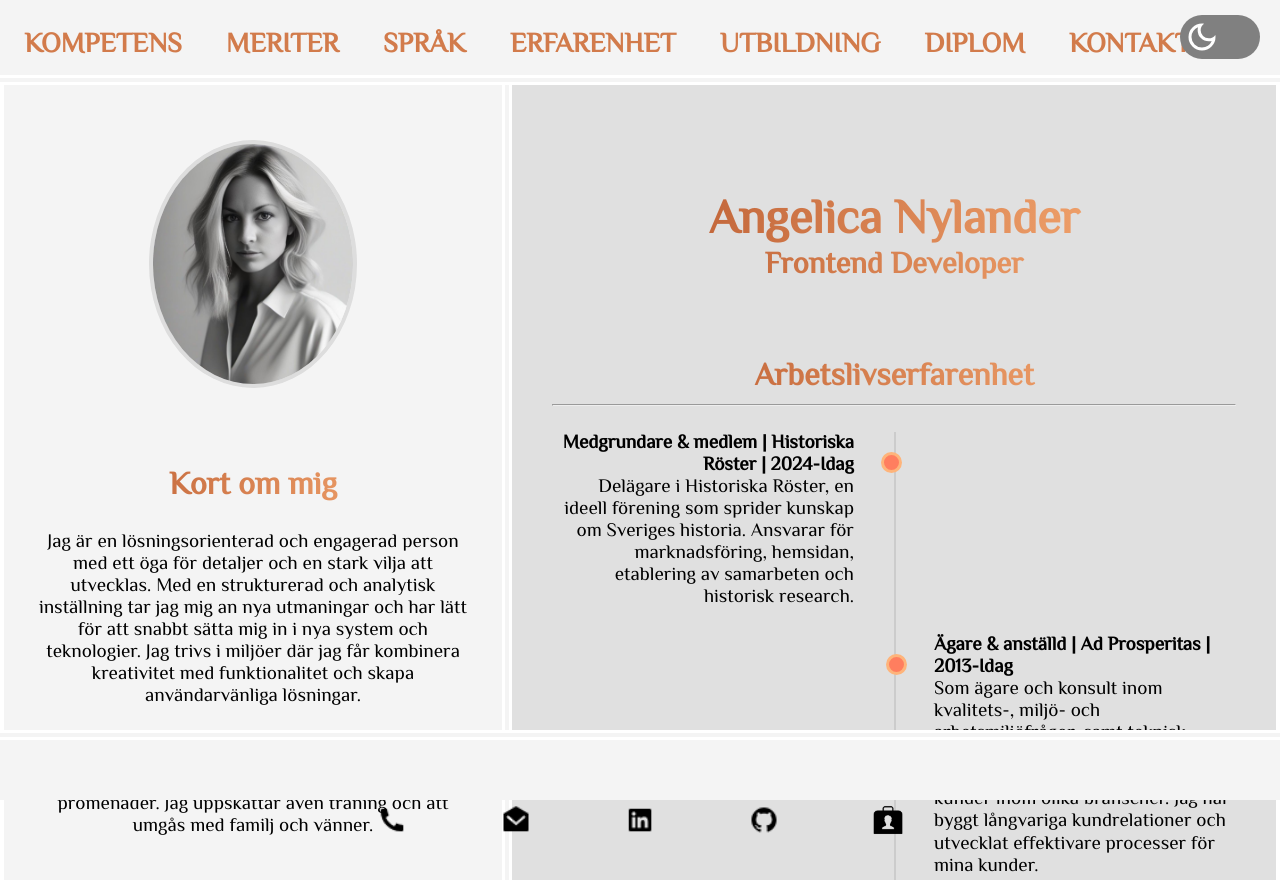
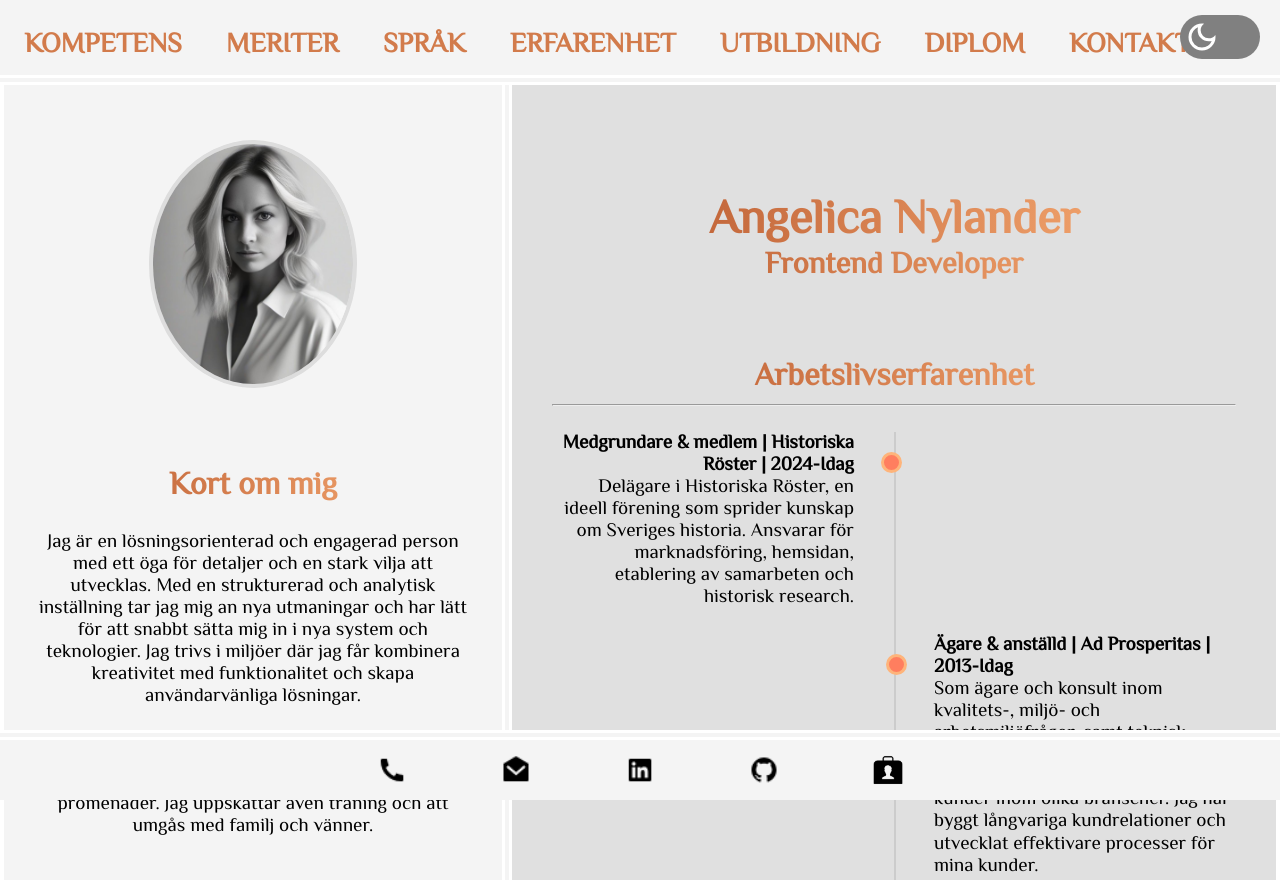
Before and after one commit to angien90/CV, a website: page index.html in a window 1280 px wide. Shown: the top 880 px of the page. Drawn offline with nearby package versions, Linux system fonts and the light colour scheme.

Commit message:
Fixa småbuggar

```diff
--- a/css/_mobileDesignCv.scss
+++ b/css/_mobileDesignCv.scss
@@ -82,6 +82,7 @@
   body.dark-mode footer {
     background: #333;
     color: white;
+    position: fixed;
   }
 
   body.dark-mode a img {
@@ -469,6 +470,7 @@
   display: block;
   text-align: center;
   padding-top: 10px;
+  z-index: 9999;
 }
 
 footer a {
--- a/css/_tabletDesignCv.scss
+++ b/css/_tabletDesignCv.scss
@@ -33,11 +33,11 @@
     font-size: 1.2em;
 }
 
-[id]::before {
-  content: "";
-  display: block;
-  height: 50px;
-  visibility: hidden;
+main section[id]::before {
+    content: "";
+    display: block;
+    height: 80px;
+    visibility: hidden;
 }
 
 /* Aside */
--- a/index.html
+++ b/index.html
@@ -68,7 +68,7 @@
               <li><a href="#erfarenhet">Erfarenhet</a></li>
               <li><a href="#utbildning">Utbildning</a></li>
               <li><a href="#diplom">Diplom</a></li>
-              <li><a href="#kontakt">Kontakt</a></li>
+              <li><a href="mailto:angelica.nylander@outlook.com">Kontakt</a></li>
             </ul>
         </nav>
 
@@ -297,7 +297,7 @@
     </section>
   </main>
 
-  <footer id="kontakt" data-aos="fade-up">
+  <footer data-aos="fade-up">
     <a href="tel:+46732096320" target="_blank" aria-label="Ring mig på telefonnummer 0732 09 63 20">
       <img src="img/phone-fill.png" alt="Telefon">
       <span class="tooltip">Ring mig på 0732-09 63 20</span>
```
Also changed, not shown: personligt_brev.html (+1 -1 lines).
